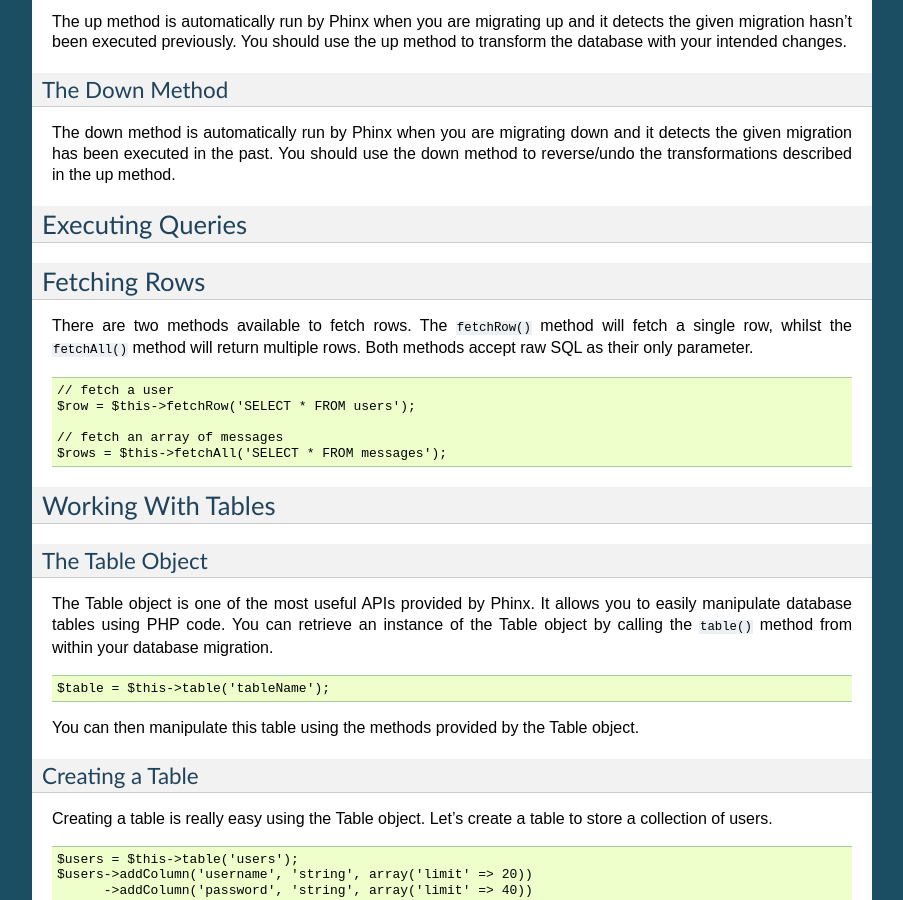
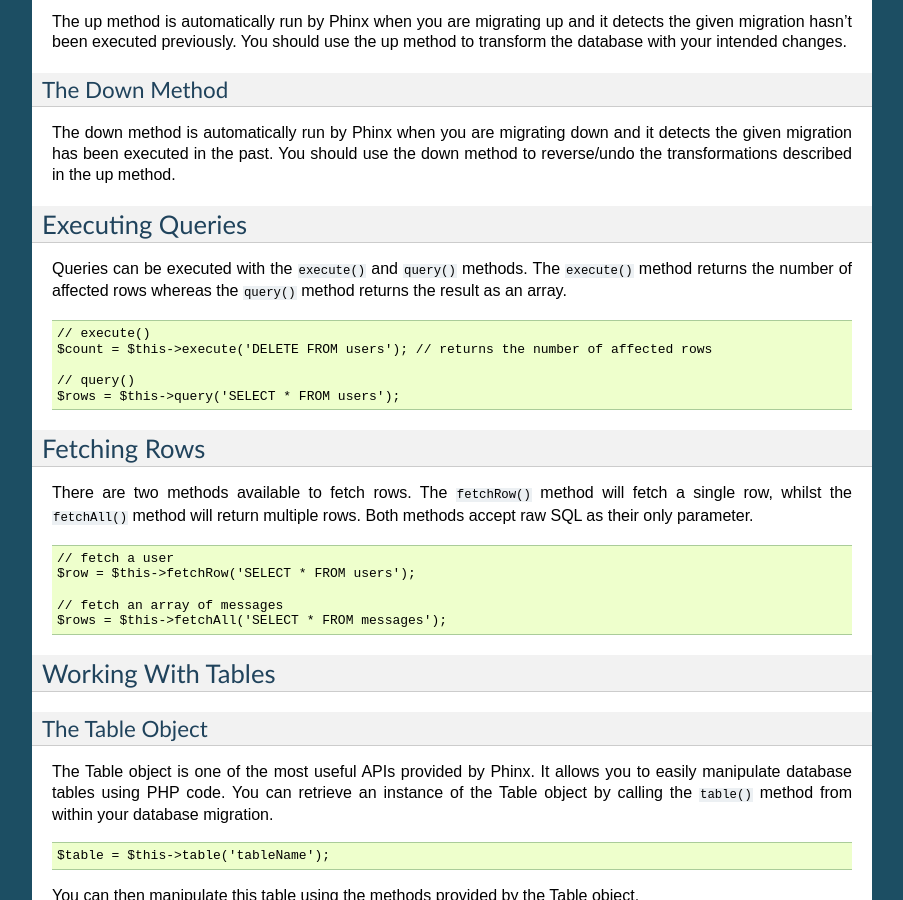
Before and after one commit to cakephp/phinx, a Sphinx documentation site: the page built from docs/migrations.rst, in a window 1280 px wide and 900 px high, scrolled down 957 px. Shown: the whole window, without its empty margins (198-1101 px from the left). Built offline with Sphinx 7.4.7, drawn with Linux system fonts in a browser that asks for light colours.

Commit message:
adding queries doco

```diff
--- a/docs/migrations.rst
+++ b/docs/migrations.rst
@@ -73,6 +73,18 @@ the down method to reverse/undo the transformations described in the up method.
 
 Executing Queries
 -----------------
+
+Queries can be executed with the ``execute()`` and ``query()`` methods. The
+``execute()`` method returns the number of affected rows whereas the
+``query()`` method returns the result as an array.
+
+.. code-block:: php
+
+        // execute()
+        $count = $this->execute('DELETE FROM users'); // returns the number of affected rows
+
+        // query()
+        $rows = $this->query('SELECT * FROM users');
 
 Fetching Rows
 -------------
```
